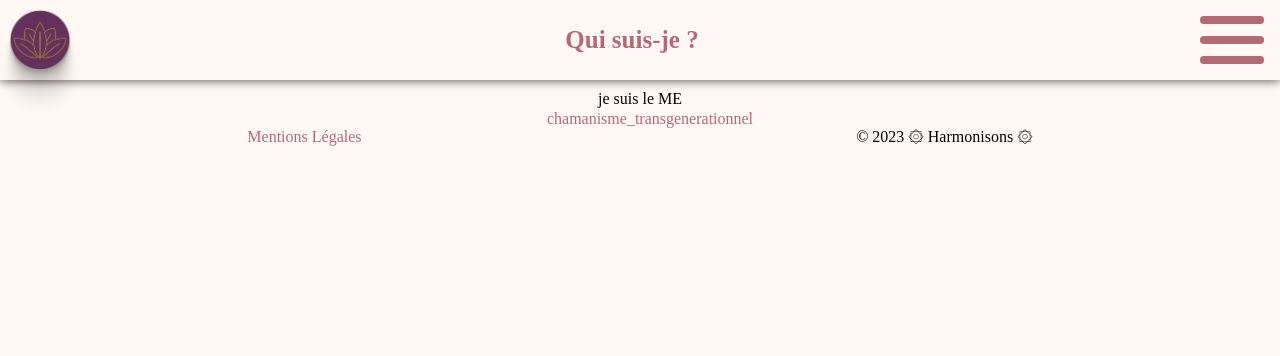
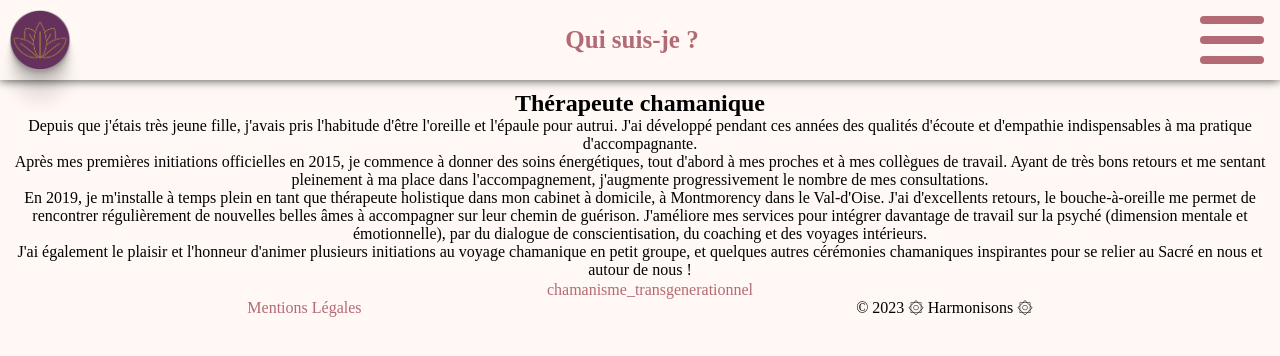
Before and after one commit to Newaluigi/Harmonisons-project, a React (Vite) app in the folder frontend/: page /quisuisje in a window 1280 px wide. Shown: the top 356 px of the page. Built offline with nearby package versions, Linux system fonts and the light colour scheme; some icons are missing.

Commit message:
thérapeute section added

```diff
--- a/frontend/src/pages/Me.jsx
+++ b/frontend/src/pages/Me.jsx
@@ -10,7 +10,35 @@ export default function Me() {
 
   return (
     <div className="Me">
-      <p>je suis le ME</p>
+      <section>
+        <h2>Thérapeute chamanique</h2>
+        <p>
+          Depuis que j'étais très jeune fille, j'avais pris l'habitude d'être
+          l'oreille et l'épaule pour autrui. J'ai développé pendant ces années
+          des qualités d'écoute et d'empathie indispensables à ma pratique
+          d'accompagnante.
+          <br />
+          Après mes premières initiations officielles en 2015, je commence à
+          donner des soins énergétiques, tout d'abord à mes proches et à mes
+          collègues de travail. Ayant de très bons retours et me sentant
+          pleinement à ma place dans l'accompagnement, j'augmente
+          progressivement le nombre de mes consultations.
+        </p>
+        <p>
+          En 2019, je m'installe à temps plein en tant que thérapeute holistique
+          dans mon cabinet à domicile, à Montmorency dans le Val-d'Oise. J'ai
+          d'excellents retours, le bouche-à-oreille me permet de rencontrer
+          régulièrement de nouvelles belles âmes à accompagner sur leur chemin
+          de guérison. J'améliore mes services pour intégrer davantage de
+          travail sur la psyché (dimension mentale et émotionnelle), par du
+          dialogue de conscientisation, du coaching et des voyages intérieurs.
+          <br />
+          J'ai également le plaisir et l'honneur d'animer plusieurs initiations
+          au voyage chamanique en petit groupe, et quelques autres cérémonies
+          chamaniques inspirantes pour se relier au Sacré en nous et autour de
+          nous !
+        </p>
+      </section>
     </div>
   )
 }
```
